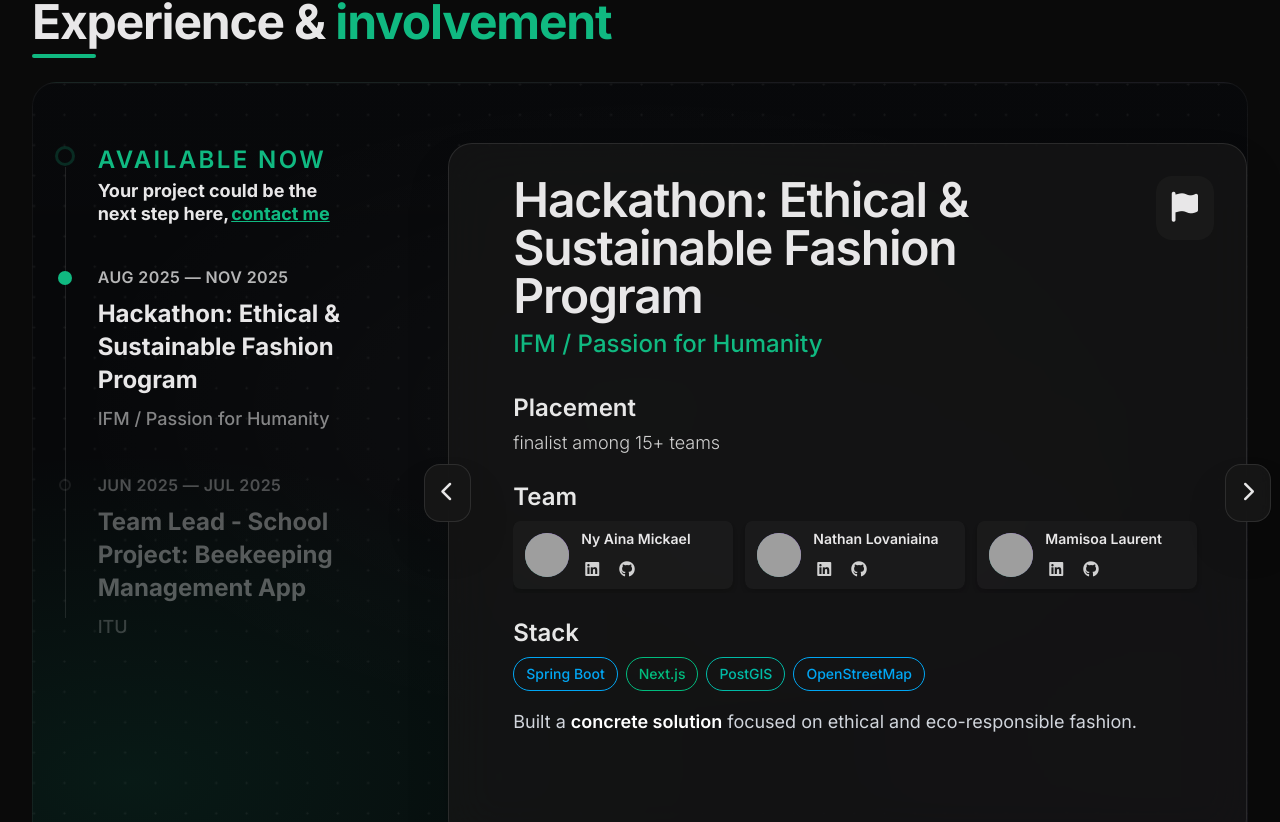
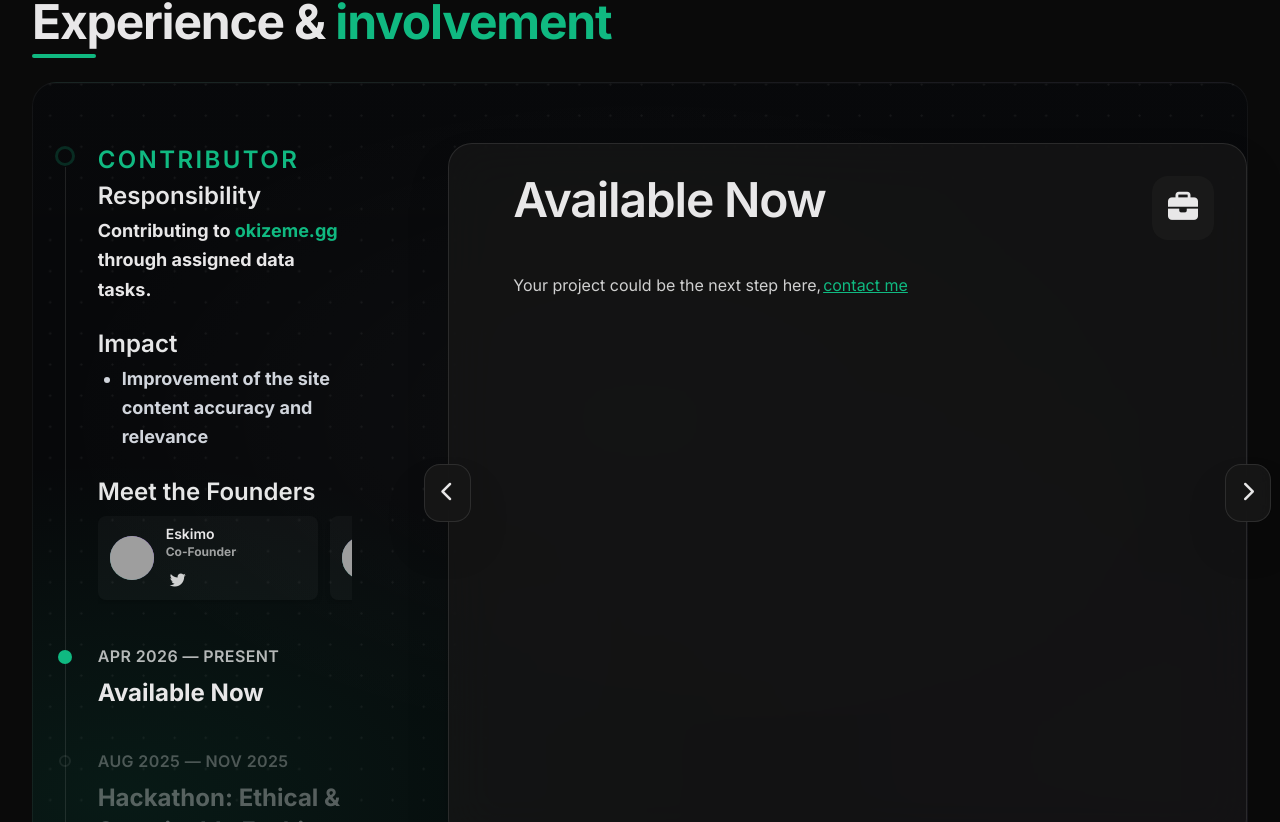
Before and after one commit to gigasandwich/giga-portfolio, a Next.js app: page / in a window 1280 px wide. Shown: the part 998-1820 px from the top of the page. Built offline with nearby package versions, Linux system fonts and the light colour scheme; grey boxes are pictures that could not be loaded.

Commit message:
Add new experience :)
A big thanks to them for giving me the opportunity

```diff
--- a/src/components/PersonCard.tsx
+++ b/src/components/PersonCard.tsx
@@ -5,6 +5,7 @@ export type Person = {
   role?: string;
   linkedin?: string;
   github?: string;
+  twitter?: string;
   image?: string;
 };
 
@@ -44,6 +45,12 @@ export default function PersonCard({ person }: { person: Person }) {
               <span className="sr-only">GitHub</span>
             </a>
           )}
+          {person.twitter && (
+            <a href={`https://twitter.com/${person.twitter}`} target="_blank" rel="noreferrer" className="text-xs text-white/80 flex items-center gap-2 p-1 rounded-md hover:bg-white/5 transition-colors">
+              <i className="fab fa-twitter text-base" aria-hidden></i>
+              <span className="sr-only">Twitter</span>
+            </a>
+          )}
         </div>
       </div>
     </div>
--- a/src/data/experience/Main.tsx
+++ b/src/data/experience/Main.tsx
@@ -1,5 +1,6 @@
-import hackathon from "./Hackathon";
-import teamLead from "./TeamLead";
+import Hackathon from "./Hackathon";
+import Okizeme from "./Okizeme";
+import TeamLead from "./TeamLead";
 
 export type ExperienceType = {
     title: string;
@@ -25,8 +26,9 @@ experienceData.push({
     )
 });
 
-experienceData.push(hackathon);
-experienceData.push(teamLead);
+experienceData.push(Okizeme);
+experienceData.push(Hackathon);
+experienceData.push(TeamLead);
 
 // Newest first
 experienceData.sort((a, b) => b.start.getTime() - a.start.getTime());
--- /dev/null
+++ b/src/data/experience/Okizeme.tsx
@@ -0,0 +1,46 @@
+import PersonCard from "@/components/PersonCard";
+import { ExperienceType } from "./Main";
+
+const founders = [
+    { name: "Eskimo", role: "Co-Founder", twitter: "EskimoSSB", image: "https://okizeme.gg/_next/image?url=%2Fassets%2Fimages%2FprofilePicture%2Freina%2Freina-profile12.png&w=128&q=75" },
+    { name: "Sehkiro", role: "Co-Founder", twitter: "Sehkiro7", image: "https://okizeme.gg/_next/image?url=%2Fassets%2Fimages%2FprofilePicture%2Fhwoarang%2Fhwoarang-profile8.png&w=128&q=75" },
+    { name: "Mocha Unicorn", role: "UX/UI Researcher", twitter: "@Mocha__Unicorn", image: "https://okizeme.gg/_next/image?url=%2Fassets%2Fimages%2FprofilePicture%2Fkazuya%2Fkazuya-profile11.png&w=128&q=75" },
+];
+
+const Okizeme: ExperienceType = {
+    title: "Contributor",
+    meta: "okizeme.gg",
+    start: new Date(2026, 4, 1),
+    end: null,
+    icon: "fa-users",
+    description: (
+        <div>
+            <div>
+                <h3 className="text-white/90 mb-1">Responsibility</h3>
+                <p className="text-white">Contributing to <a href="https://okizeme.gg">okizeme.gg</a> through assigned data tasks.</p>
+            </div>
+
+            <div className="mt-6">
+                <h3 className="text-white/90 mb-1">Impact</h3>
+                <p>
+                    <ul>
+                        <li>Improvement of the site content accuracy and relevance</li>
+                    </ul>
+                </p>
+            </div>
+
+            <div className="mt-6">
+                <h3 className="text-white/90 mt-4 mb-2">Meet the Founders</h3>
+                <div className="flex gap-3 overflow-x-auto pb-1 thin-scrollbar">
+                    {founders.map((f, i) => (
+                        <div key={i} className="min-w-[200px] sm:min-w-[220px]">
+                            <PersonCard person={f} />
+                        </div>
+                    ))}
+                </div>
+            </div>
+        </div>
+    ),
+};
+
+export default Okizeme;
--- a/src/sections/Projects.tsx
+++ b/src/sections/Projects.tsx
@@ -118,7 +118,7 @@ export default function Projects() {
                 <div className="absolute inset-0 bg-black/60" onClick={onClose} />
                 <div className="relative z-10 w-[90%] max-w-3xl">
                     <CardContainer id={project.title + (project.date?.toISOString() ?? '')} onPrev={() => selectAdjacent('prev')} onNext={() => selectAdjacent('next')} className="!p-6">
-                        <div className="w-full bg-neutral-900 rounded-lg p-6 min-h-[320px] max-h-[320px] overflow-y-auto">
+                        <div className="w-full bg-neutral-900 rounded-lg p-6 min-h-[600px] max-h-[600px] overflow-y-auto">
                             <div className="flex items-start justify-between gap-4">
                                 <h1 className="font-semibold text-white">{project.title}</h1>
                             </div>
```
